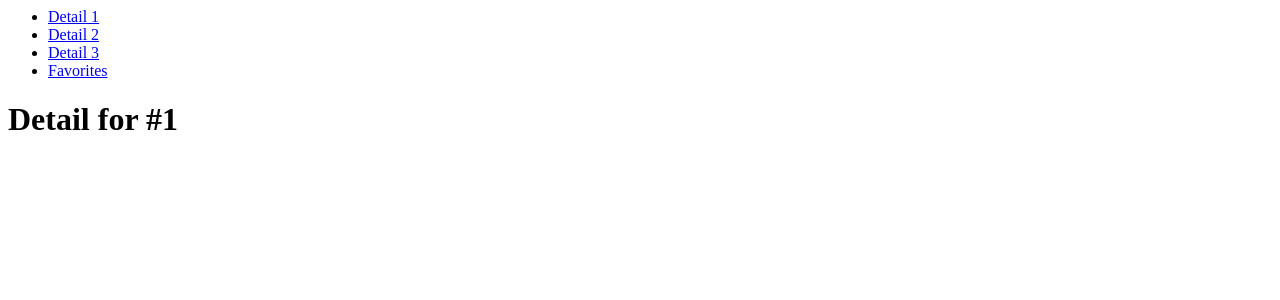
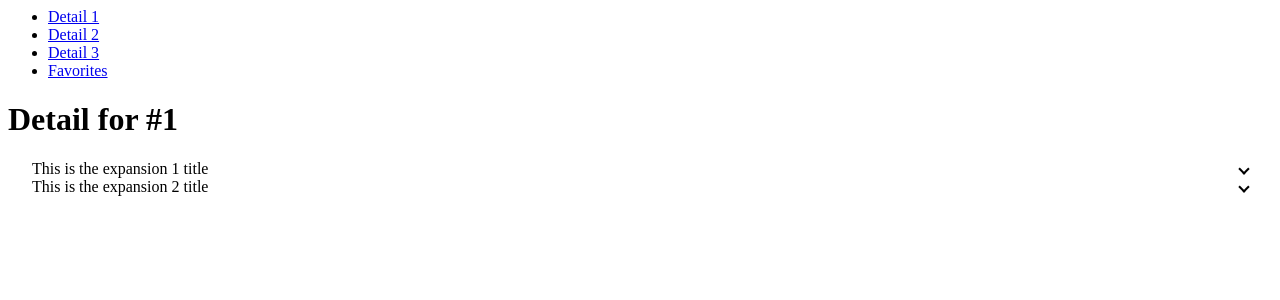
Before and after one commit to micahwood/state-brownbag, an Angular app: page /detail/1 in a window 1280 px wide. Shown: the top 300 px of the page. Built offline with nearby package versions, Linux system fonts and the light colour scheme.

Commit message:
Add expansion panel

```diff
--- a/package.json
+++ b/package.json
@@ -5,6 +5,8 @@
   "dependencies": {
     "@angular/common": "^8.0.0",
     "@angular/compiler": "^8.0.0",
+    "@angular/cdk": "^8.0.0",
+    "@angular/material": "^8.0.0",
     "@angular/core": "^8.0.0",
     "@angular/forms": "^8.0.0",
     "@angular/platform-browser": "^8.0.0",
--- a/src/app/detail/detail.component.html
+++ b/src/app/detail/detail.component.html
@@ -1 +1,23 @@
 <h1>Detail for #{{id}}</h1>
+
+<mat-accordion>
+
+  <mat-expansion-panel>
+    <mat-expansion-panel-header>
+      This is the expansion 1 title
+    </mat-expansion-panel-header>
+
+    This the expansion 1 content
+
+  </mat-expansion-panel>
+
+  <mat-expansion-panel>
+    <mat-expansion-panel-header>
+      This is the expansion 2 title
+    </mat-expansion-panel-header>
+
+    This the expansion 2 content
+
+  </mat-expansion-panel>
+
+</mat-accordion>
```
Also changed, not shown: src/app/app.module.ts (+4 -12 lines), 1 other file (tests, documents, lock files or other folders).
